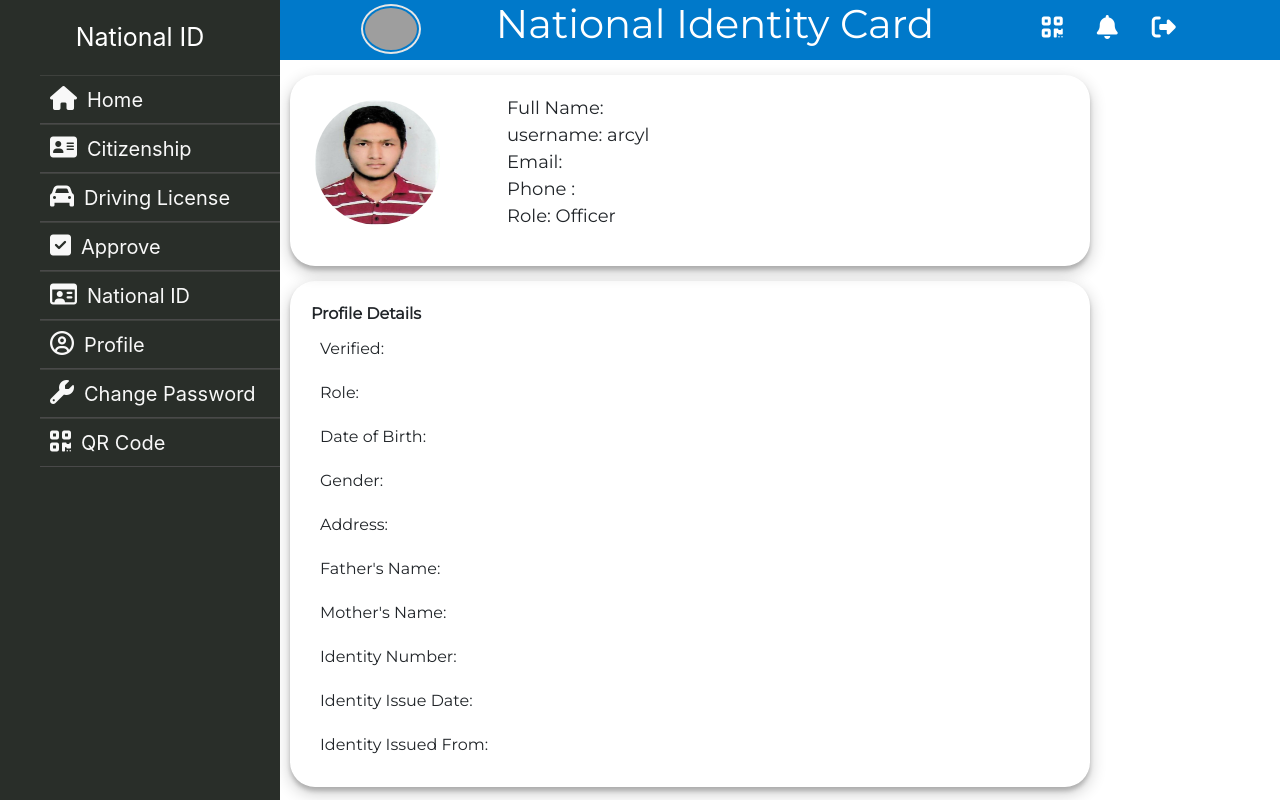
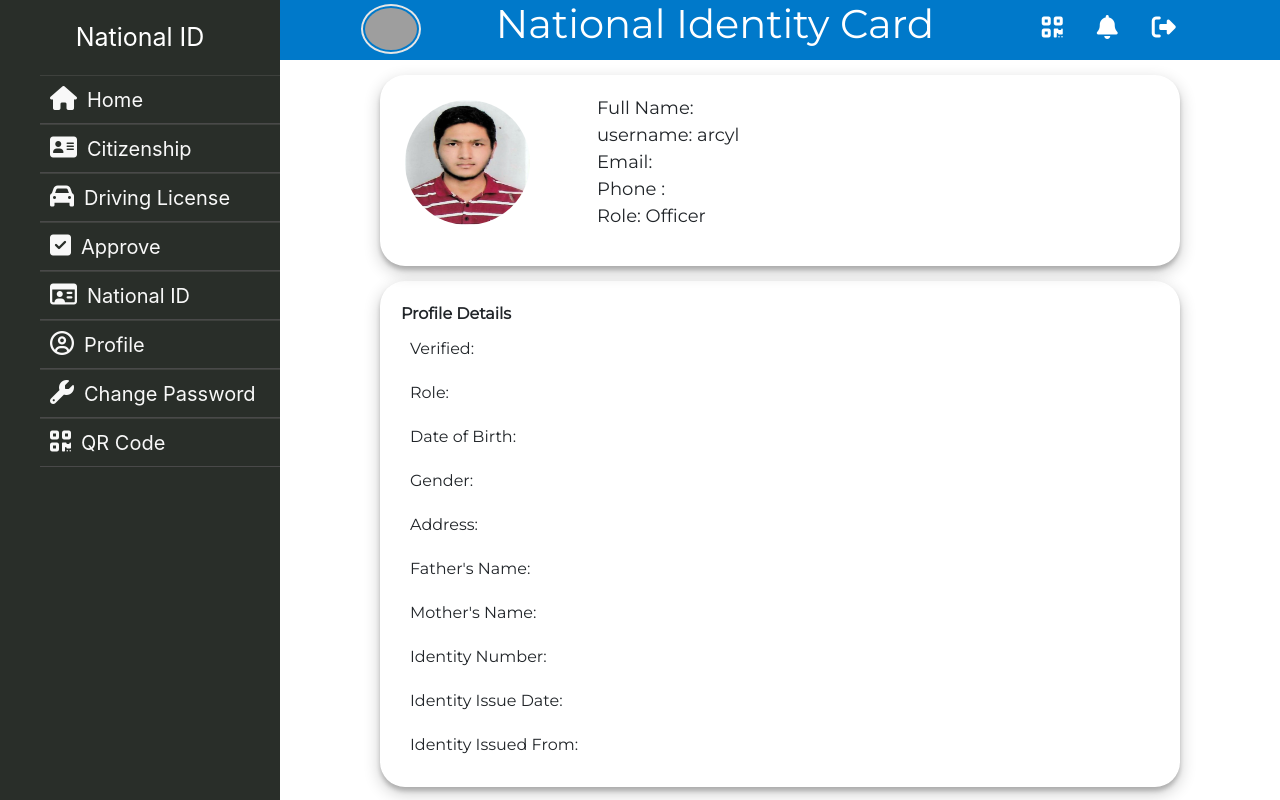
Before and after one commit to stha-prashant/National-Identification-System, a Django app: page /accounts/profile/ in a window 1280 px wide. Run offline with Django 3.2, Linux system fonts and the light colour scheme; a user stored in the database is signed in; data comes from the database, SQL or seed files in the repository; both versions use the stored data as it was after the commit; some libraries are stand-ins or nearby versions; grey boxes are pictures that could not be loaded.

Commit message:
Card elements centered in profile layout page

```diff
--- a/NID/accounts/static/accounts/css/personal-info.css
+++ b/NID/accounts/static/accounts/css/personal-info.css
@@ -11,7 +11,7 @@
 
 .main-content {
     width: 80%;
-    margin-left: 10px
+    margin: auto;
 }
 
 .myinfo {
```
Also changed, not shown: NID/db.sqlite3.
